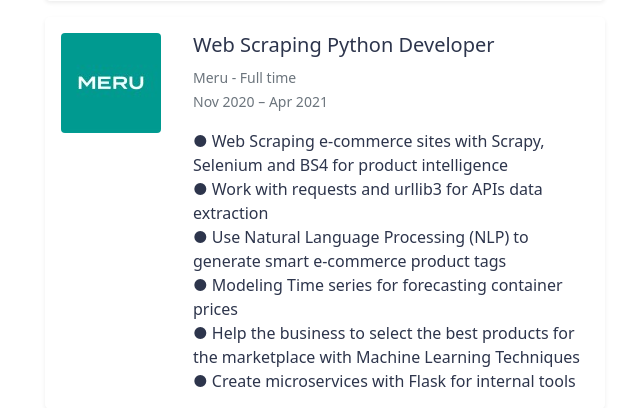
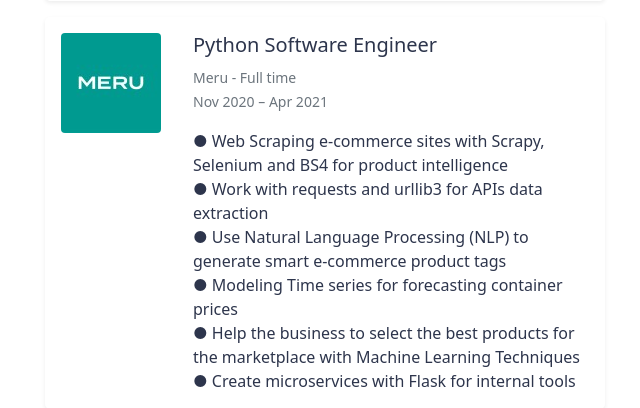
Before and after one commit to albertopformoso/CV, a Flask app: page / in a window 1280 px wide. Shown: the part 1428-1836 px from the top of the page, without its empty margins (315-955 px from the left). Run offline with Flask 2, Linux system fonts and the light colour scheme; data that the repository does not hold is empty.

Commit message:
job description update

```diff
--- a/src/templates/details/experience.html
+++ b/src/templates/details/experience.html
@@ -74,7 +74,7 @@
             </div>
             <div class="">
                 <div class="card-body">
-                    <h5 class="card-title">Web Scraping Python Developer</h5>
+                    <h5 class="card-title">Python Software Engineer</h5>
                     <p class="card-text"><small class="text-muted">Meru - Full time <br />Nov 2020 – Apr 2021</small></p>
                     <p class="card-text">
                         ● Web Scraping e-commerce sites with Scrapy, Selenium and BS4 for product intelligence <br/>
```
